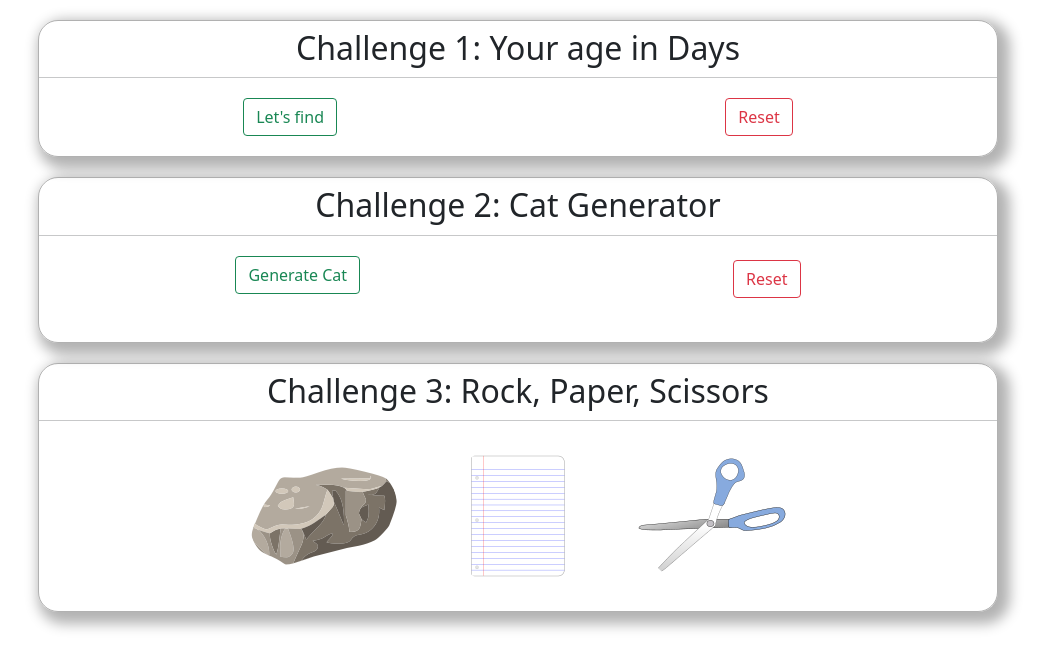
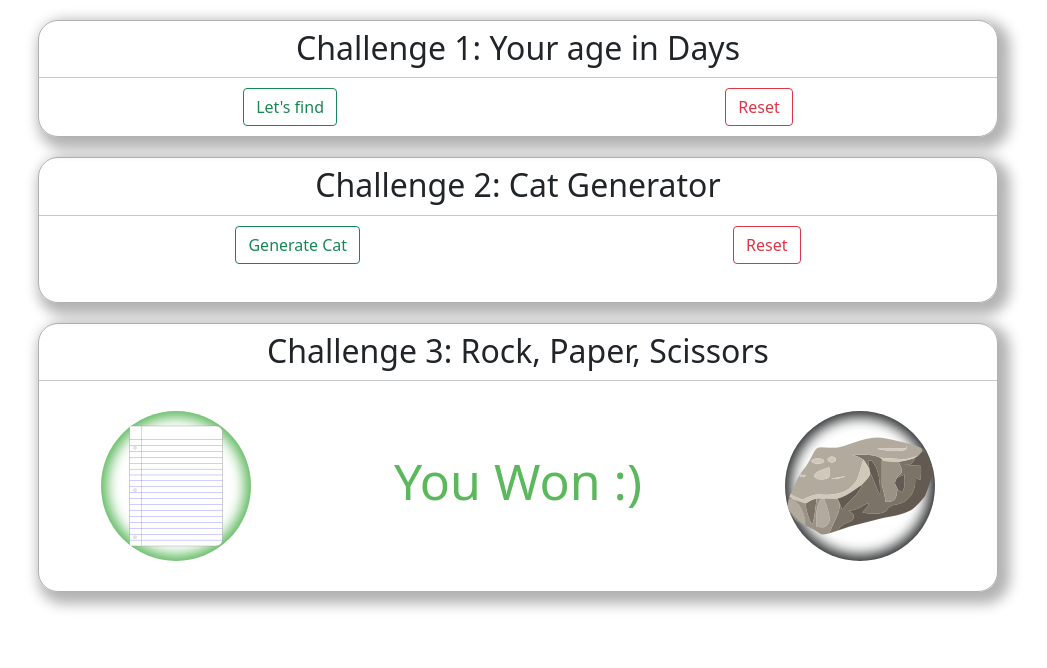
Before and after one commit to vinaydavda/learn-javascript, a plain HTML site: page index.html in a window 1280 px wide. Both pictures are taken after a click on the picture 640 px from the left and 516 px from the top of the page. Shown: the whole page, without its empty margins (122-1169 px from the left). Drawn offline with nearby package versions, Linux system fonts and the light colour scheme.

Commit message:
Rock Paper Scissor Successfully Achieved !

```diff
--- a/index.html
+++ b/index.html
@@ -16,7 +16,7 @@
         <h2 class="pt-2">Challenge 1: Your age in Days</h2>
         <hr>
 
-        <div class="flex-box-buttons">
+        <div class="flex-box-body">
             <div>
                 <button class="btn btn-outline-success" onclick="ageInDays()">Let's find</button>
             </div>
@@ -35,7 +35,7 @@
         <h2 class="pt-2">Challenge 2: Cat Generator</h2>
         <hr>
 
-        <div class="flex-box-buttons">
+        <div class="flex-box-body">
             <div>
                 <button class="btn btn-outline-success mb-2" onclick="generateCat()">Generate Cat</button>
             </div>
@@ -54,10 +54,10 @@
         <h2 class="pt-2">Challenge 3: Rock, Paper, Scissors</h2>
         <hr>
 
-        <div class="flex-box-rps" id="flex-box-rps">
-            <img id="rock" src="static/images/rock.png" height=150 width=150 onclick="rpsGame(this)">
-            <img id="paper" src="static/images/paper.png" height=150 width=150 onclick="rpsGame(this)">
-            <img id="scissor" src="static/images/scissor.png" height=150 width=150 onclick="rpsGame(this)">
+        <div class="flex-box-body" id="flex-box-rps">
+            <img id="rock" src="static/images/rock.png" onclick="rpsGame(this)">
+            <img id="paper" src="static/images/paper.png" onclick="rpsGame(this)">
+            <img id="scissor" src="static/images/scissor.png" onclick="rpsGame(this)">
         </div>
     </div>
 
--- a/static/css/style.css
+++ b/static/css/style.css
@@ -18,9 +18,9 @@ hr {
     box-shadow: 6px 6px 13px 6px rgba(0,0,0,0.30);
 }
 
-/* buttons for challenge 1 and 2 */
+/* body of challenges */
 
-.flex-box-buttons {
+.flex-box-body {
     display: flex;
     /* border: 1px solid black; */
     padding: 10px;
@@ -51,13 +51,21 @@ hr {
 
 /* rock - paper -scissor */
 
-.flex-box-rps img {
+/* .flex-box-rps {
+    display: flex;
+    justify-content: space-around;
+    flex-wrap: wrap;
+} */
+
+#flex-box-rps img {
+    width: 150px;
+    height: 150px;
     margin: 20px;
     border-radius: 50%;
-    -webkit-user-drag: none;
+    -webkit-user-drag: none; /* remove image dragging */
 }
 
-.flex-box-rps img:hover{
+#rock:hover, #paper:hover, #scissor:hover{
     margin: 10px;
     width: 170px;
     height: 170px;
--- a/static/js/script.js
+++ b/static/js/script.js
@@ -15,7 +15,7 @@ function ageReset() {
     document.getElementById('ageInDays').remove();
 }
 
-// CHallenge 2: Cat Generator
+// Challenge 2: Cat Generator
 
 function generateCat() {
     var image = document.createElement('img');
@@ -27,3 +27,66 @@ function generateCat() {
 function catReset() {
     document.getElementById('flex-cat-gen').innerHTML = '';
 }
+
+// Challenge 3: rock paper scissor
+
+function rpsGame(yourChoice) {
+    // human choice
+    let humanChoice = yourChoice.id;
+
+    // random choice by bot
+    let botChoice = Math.floor(Math.random() * 3); // generates random number between 0 to 3
+    botChoice = ['rock', 'paper', 'scissor'][botChoice];
+
+    // possible outcomes database - 0, 0.5, 1 - lost, draw, won
+    let possible_results = {
+        'rock': {'rock': 0.5, 'paper': 0, 'scissor': 1},
+        'paper': {'rock': 1, 'paper': 0.5, 'scissor': 0},
+        'scissor': {'rock': 0, 'paper': 1, 'scissor': 0.5},
+    };
+
+    // decide the result according to human and bot choice
+    let result = possible_results[humanChoice][botChoice];
+
+    // necessary images sources
+    let humanDivSrc = yourChoice.src;
+    let botDivSrc = document.getElementById(botChoice).src;
+
+    // make frontend parts
+    let humanDiv = document.createElement('div');
+    humanDiv.innerHTML = "<img src = '" + humanDivSrc + "' style='width:150; height:150; box-shadow: inset 0 0 13px 6px #5cb85c;'>";
+
+    let msg = ''
+    if (result === 1) {
+        msg = 'You Won :)';
+        msgColor = '#5cb85c';
+    } else if (result === 0) {
+        msg = 'You Lost :(';
+        msgColor = '#d9534f';
+    } else {
+        msg = 'You Tied !';
+        msgColor = '#f0ad4e';
+    }
+
+    let finalMessage = document.createElement('div');
+    finalMessage.innerHTML = "<h1 style='color:" + msgColor + "; font-size: 50px; margin: 60px;'>" + msg + "</h1>"
+
+    botDiv = document.createElement('div');
+    botDiv.innerHTML = "<img src = '" + botDivSrc + "' style='width:150; height:150; box-shadow: inset 0 0 13px 6px #292b2c;'>";
+
+    // remove all images
+    rps_playground = document.getElementById('flex-box-rps');
+    rps_playground.innerHTML = '';
+
+    // declare winner on screen by adding humanchoice-message-botchoice
+    rps_playground.appendChild(humanDiv);
+    rps_playground.appendChild(finalMessage);
+    rps_playground.appendChild(botDiv);
+
+
+
+
+    // rps_playground.appendChild()
+
+    console.log(humanChoice, botChoice, result);
+}
```
